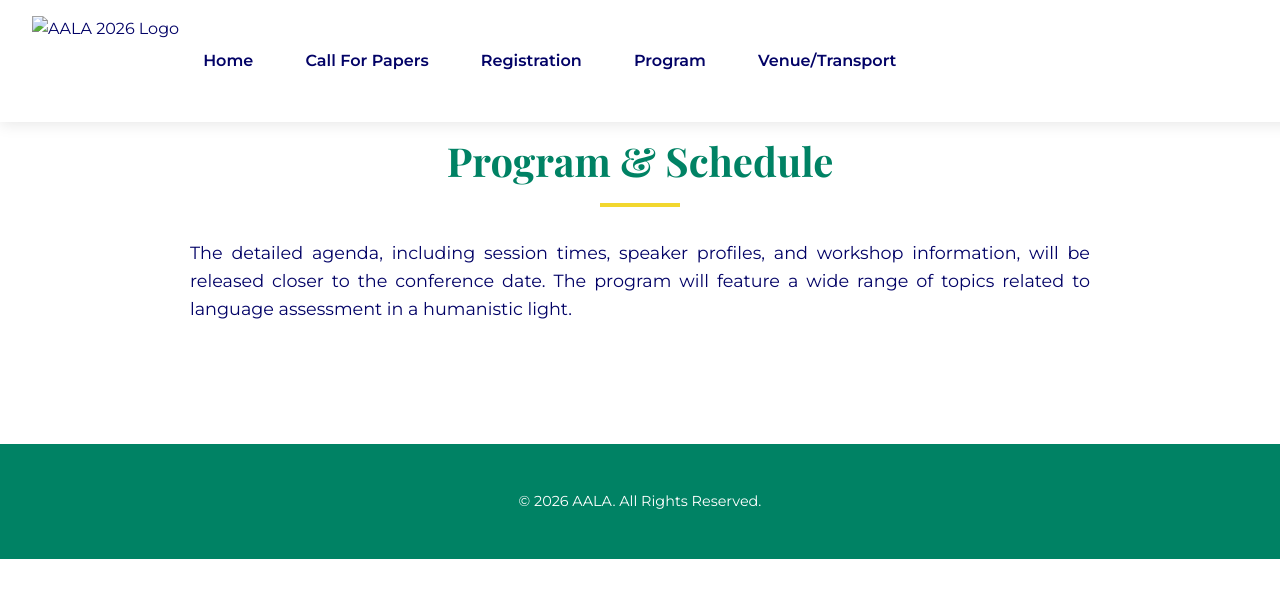
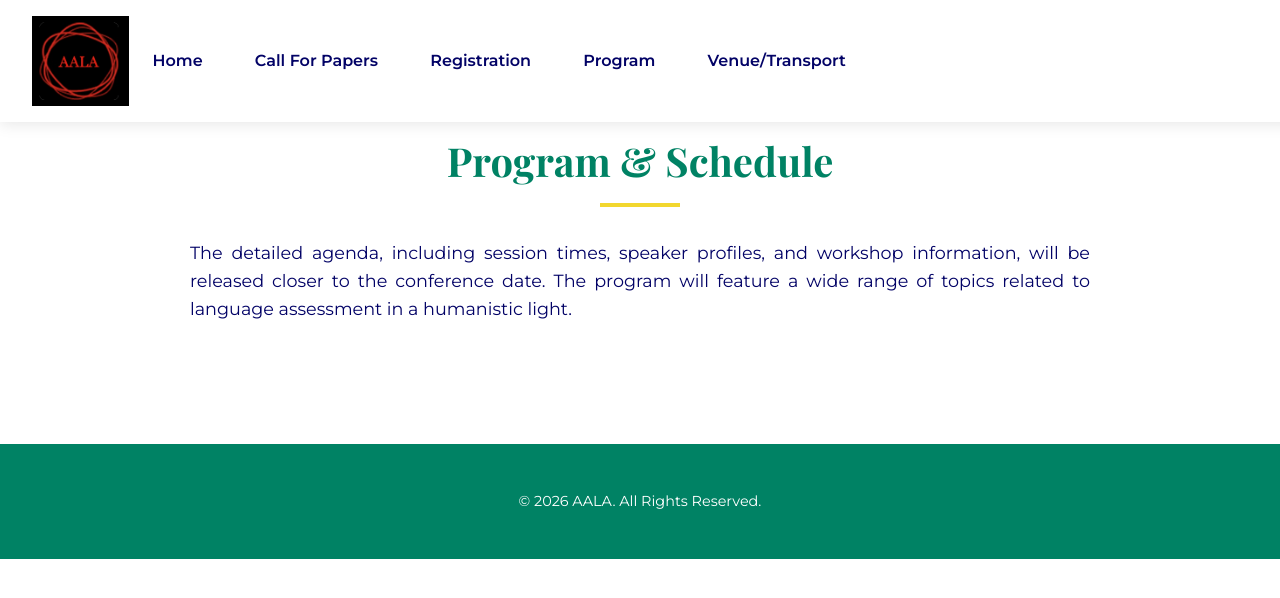
Before and after one commit to Apriljzhang/AALA2026, a plain HTML site: page program.html in a window 1280 px wide. Drawn offline with nearby package versions, Linux system fonts and the light colour scheme.

Commit message:
Fix logo image source in program.html

```diff
--- a/program.html
+++ b/program.html
@@ -11,7 +11,7 @@
     <link href="https://fonts.googleapis.com/css2?family=Montserrat:wght@400;600;700&family=Playfair+Display:wght@700&display=swap" rel="stylesheet">
 <header class="navbar">
     <div class="logo-container">
-        <img src="AALA2026 logo.png" alt="AALA 2026 Logo" class="aala-logo">
+        <img src="AALA logo.png" alt="AALA 2026 Logo" class="aala-logo">
     </div>
     <nav class="nav-links nav-left">
         <a href="index.html">Home</a>
```
